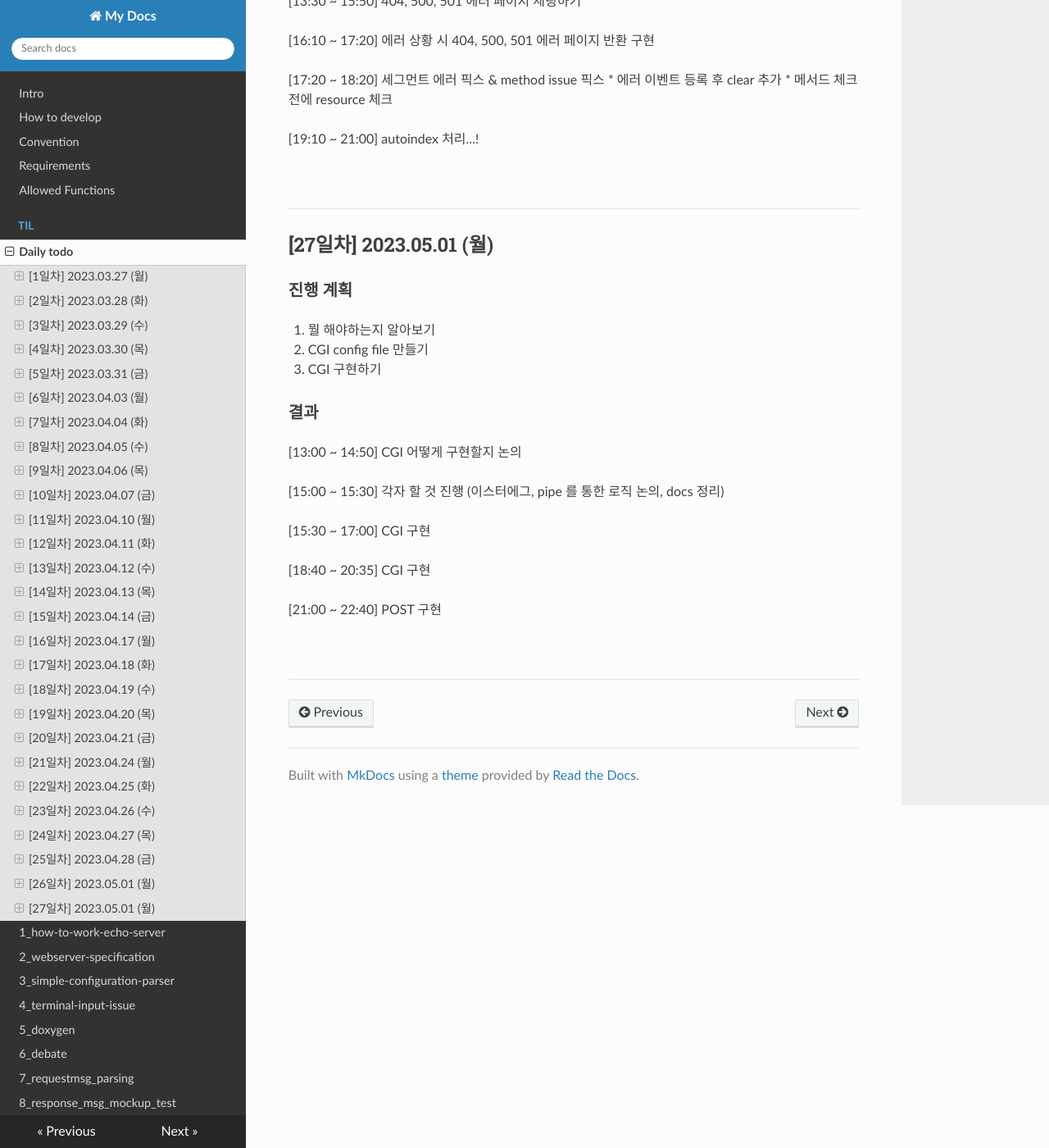
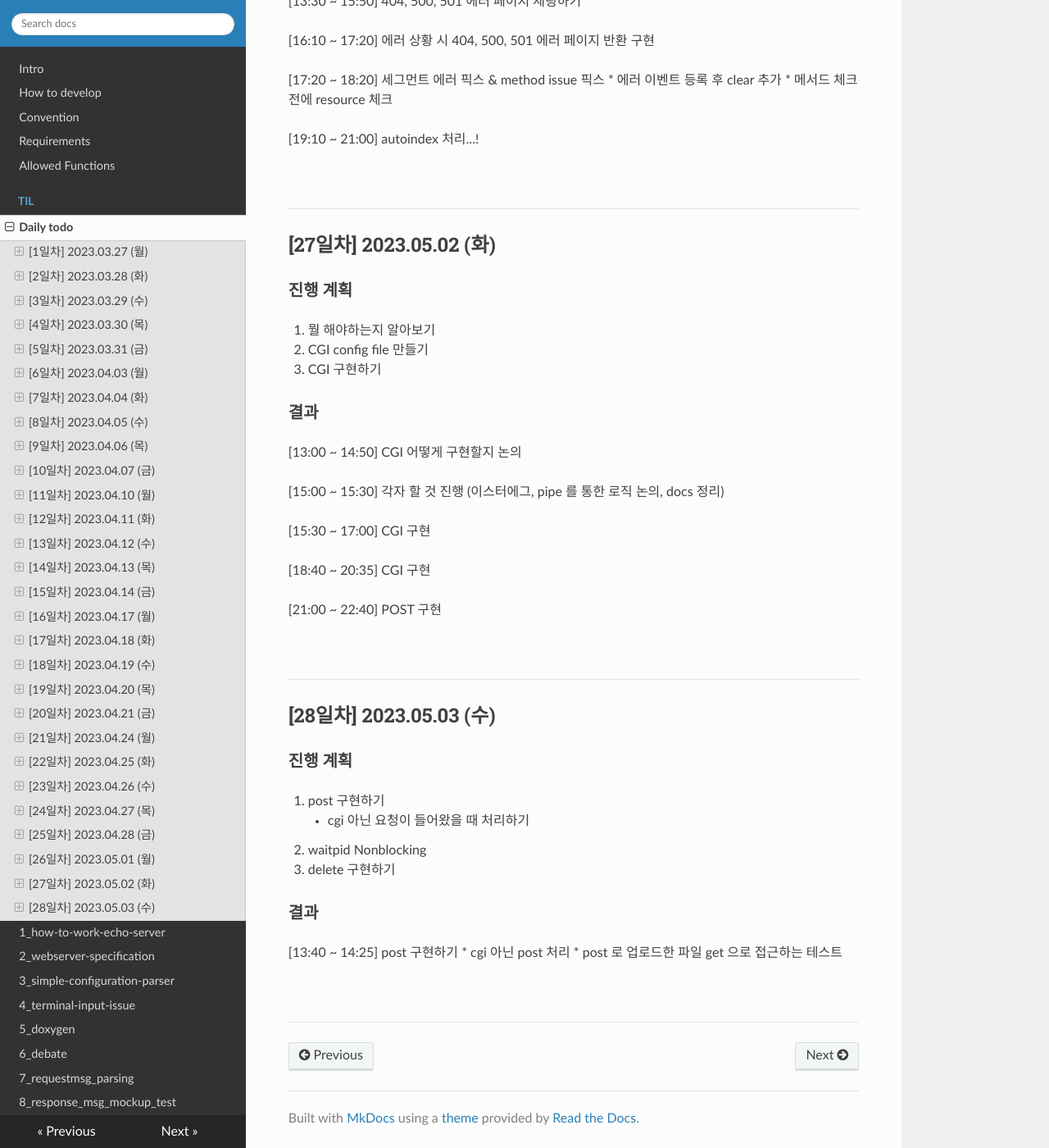
Before and after one commit to JaeHwan-s-WebServeClass/webserver-nginx, an MkDocs documentation site: the page built from docs/docs/til/0_daily-todo.md, in a window 1280 px wide and 1400 px high, scrolled down 13068 px. Shown: the whole window at 82% size. Built offline with MkDocs 1.6.1, drawn with Linux system fonts in a browser that asks for light colours; nearby versions of some CDN libraries.

Commit message:
docs: add til

```diff
--- a/docs/docs/til/0_daily-todo.md
+++ b/docs/docs/til/0_daily-todo.md
@@ -560,7 +560,7 @@ recv, send 함수 앞/뒤로 SIGPIPE를 ignore 처리 && transaction 하나의 c
 
 ***
 
-## [27일차] 2023.05.01 (월)
+## [27일차] 2023.05.02 (화)
 
 ### 진행 계획
 
@@ -584,3 +584,24 @@ recv, send 함수 앞/뒤로 SIGPIPE를 ignore 처리 && transaction 하나의 c
 <br>
 
 ***
+
+## [28일차] 2023.05.03 (수)
+
+### 진행 계획
+
+1. post 구현하기
+    * cgi 아닌 요청이 들어왔을 때 처리하기
+2. waitpid Nonblocking
+3. delete 구현하기
+
+
+### 결과
+
+[13:40 ~ 14:25] post 구현하기
+    * cgi 아닌 post 처리
+    * post 로 업로드한 파일 get 으로 접근하는 테스트
+
+
+<br>
+
+***
```
